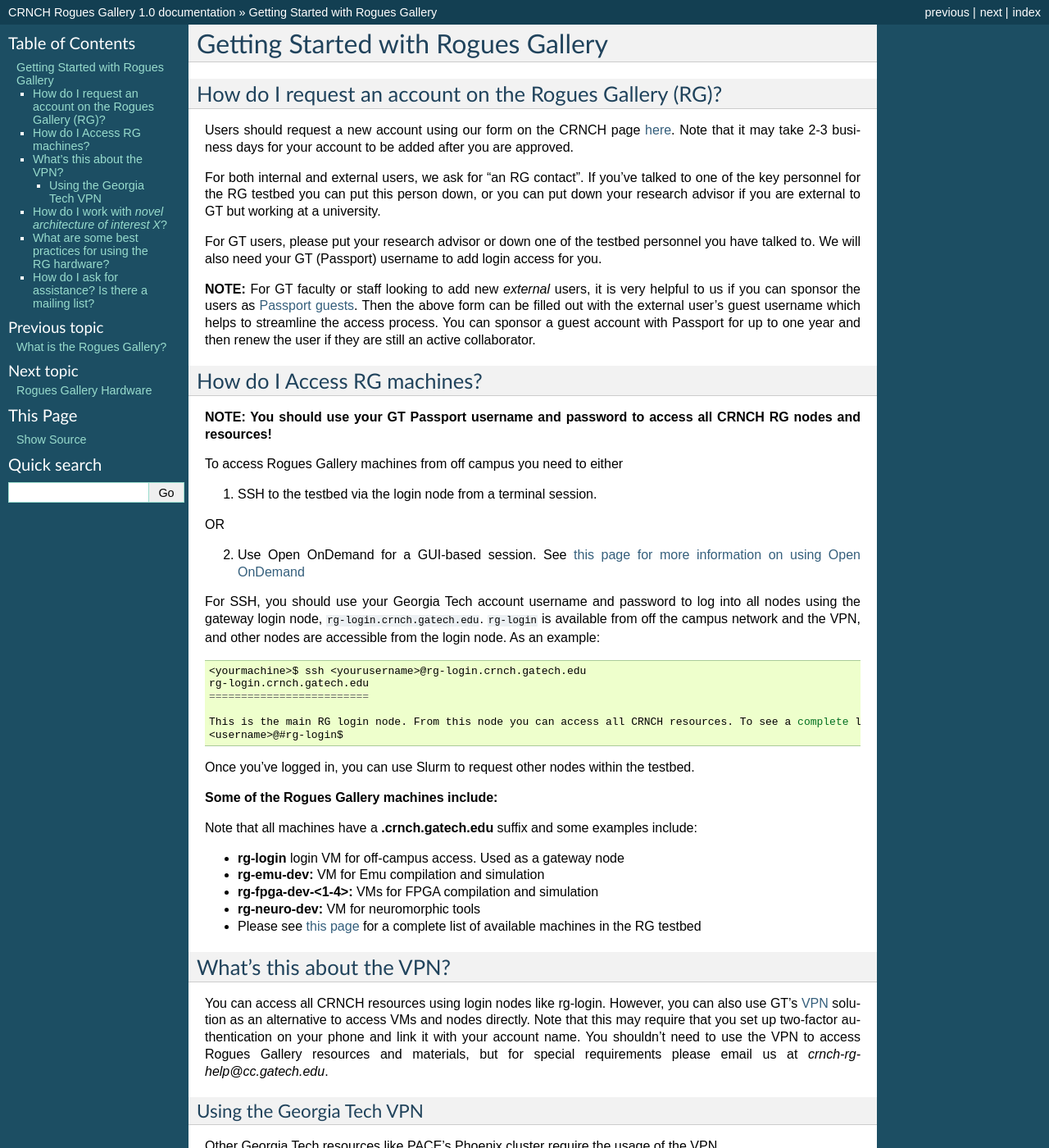
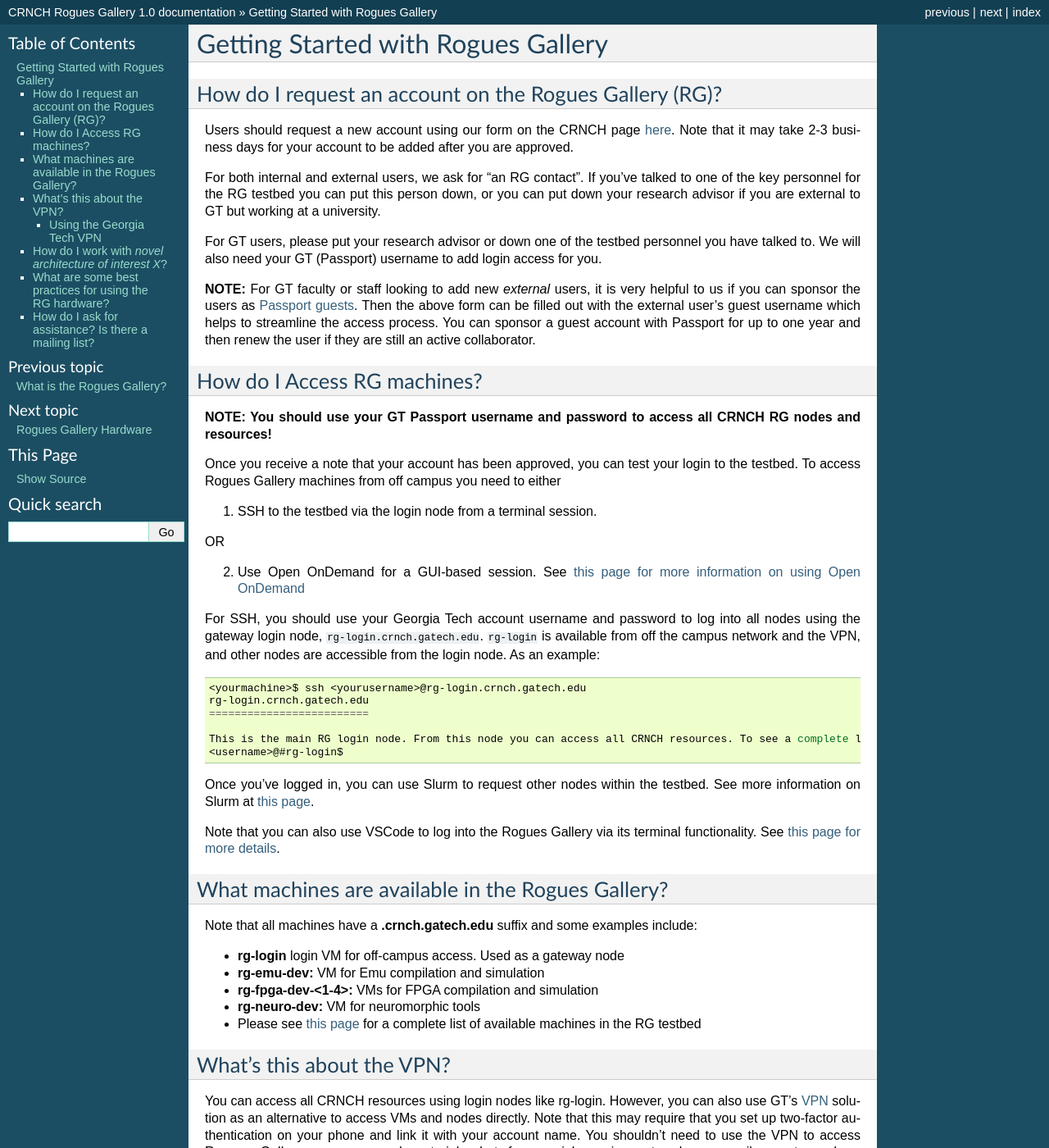
Before and after one commit to gt-crnch-rg/read-the-docs, a Sphinx documentation site: the page built from docs/general/rg-getting-started.rst, in a window 1280 px wide and 1400 px high. Shown: the whole window at 82% size. Built offline with Sphinx 7.4.7, drawn with Linux system fonts in a browser that asks for light colours; pages that are not in the unit, such as notebooks, are missing from menus.

Commit message:
Update rg-getting-started.rst

```diff
--- a/docs/general/rg-getting-started.rst
+++ b/docs/general/rg-getting-started.rst
@@ -13,12 +13,13 @@
 
 **NOTE:** For GT faculty or staff looking to add new *external* users, it is very helpful to us if you can sponsor the users as `Passport guests <https://support.cc.gatech.edu/faq/how-do-i-sponsor-guest-accounts>`__. Then the above form can be filled out with the external user's guest username which helps to streamline the access process. You can sponsor a guest account with Passport for up to one year and then renew the user if they are still an active collaborator.
 
+
 How do I Access RG machines?
 --------------------------------
 
 **NOTE: You should use your GT Passport username and password to access all CRNCH RG nodes and resources!**
 
-To access Rogues Gallery machines from off campus you need to either
+Once you receive a note that your account has been approved, you can test your login to the testbed. To access Rogues Gallery machines from off campus you need to either
 
 1) SSH to the testbed via the login node from a terminal session.
 
@@ -37,9 +38,12 @@
    This is the main RG login node. From this node you can access all CRNCH resources. To see a complete list of available hardware please visit: https://gt-crnch-rg.readthedocs.io/en/main/general/rg-hardware.html
    <username>@#rg-login$
 
-Once you've logged in, you can use Slurm to request other nodes within the testbed.
+Once you've logged in, you can use Slurm to request other nodes within the testbed. See more information on Slurm at `this page <https://gt-crnch-rg.readthedocs.io/en/main/general/using-slurm.html>`__.
 
-**Some of the Rogues Gallery machines include:**
+Note that you can also use VSCode to log into the Rogues Gallery via its terminal functionality. See `this page for more details <https://gt-crnch-rg.readthedocs.io/en/main/general/visual-studio-code.html>`__.
+
+What machines are available in the Rogues Gallery?
+--------------------------------------------------
 
 Note that all machines have a **.crnch.gatech.edu** suffix and some examples include:
 
```
